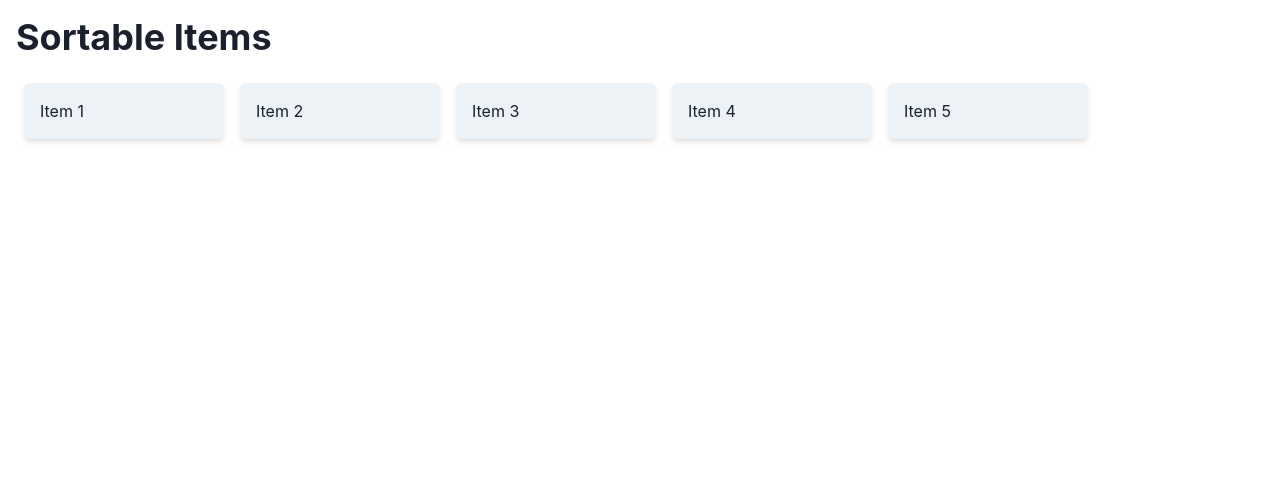
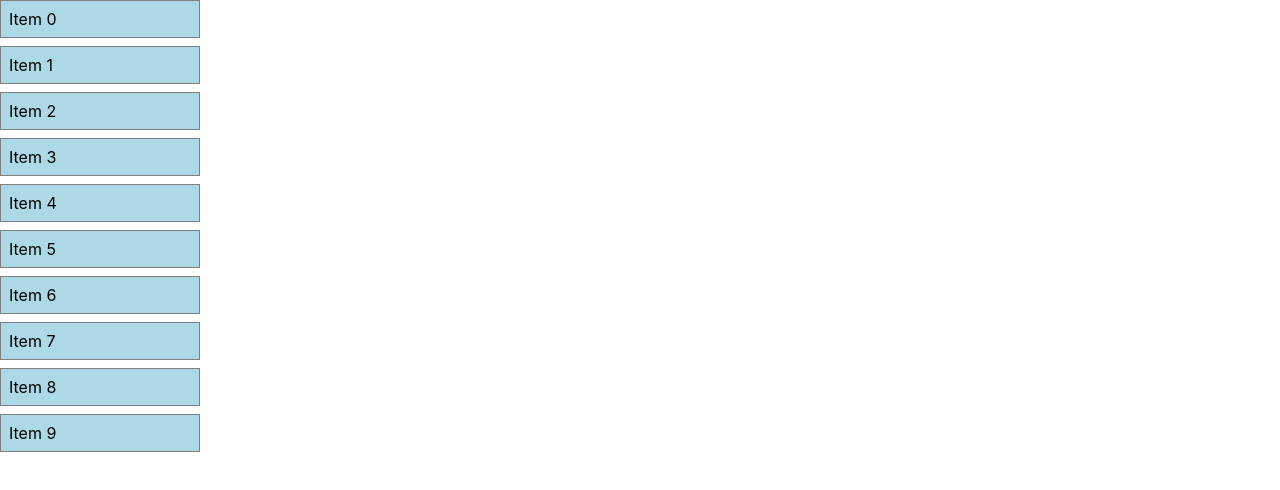
Before and after one commit to jun0222/next-various, a Next.js app: page /drag-drop-sort in a window 1280 px wide. Shown: the top 490 px of the page. Built offline with nearby package versions, Linux system fonts and the light colour scheme.

Commit message:
feature: react-beautiful-dnd strict外して動作

```diff
--- /dev/null
+++ b/components/DragDropSort/Item.tsx
@@ -0,0 +1,29 @@
+import React from 'react'
+import styled from 'styled-components'
+import { Draggable } from 'react-beautiful-dnd'
+
+const StyledItem = styled.div`
+  width: 200px;
+  border: 1px solid grey;
+  margin-bottom: 8px;
+  background-color: lightblue;
+  padding: 8px;
+`
+
+const Item = ({ item, index }) => {
+  return (
+    <Draggable draggableId={item.id} index={index}>
+      {(provided) => (
+        <StyledItem
+          ref={provided.innerRef}
+          {...provided.draggableProps}
+          {...provided.dragHandleProps}
+        >
+          {item.content}
+        </StyledItem>
+      )}
+    </Draggable>
+  )
+}
+
+export default Item
--- /dev/null
+++ b/components/DragDropSort/List.tsx
@@ -0,0 +1,14 @@
+import React from 'react'
+import Item from './Item'
+
+const List = React.memo<{ items }>(({ items }) => (
+  <>
+    {items.map((item, index: number) => (
+      <Item item={item} index={index} key={item.id} />
+    ))}
+  </>
+))
+
+List.displayName = 'List'
+
+export default List
--- a/components/DragDropSort/index.tsx
+++ b/components/DragDropSort/index.tsx
@@ -1,78 +1,64 @@
-import { useState } from 'react'
-import { Box, ChakraProvider, Flex, Heading, Text } from '@chakra-ui/react'
+import React, { useState } from 'react'
 import {
   DragDropContext,
   Droppable,
-  Draggable,
   resetServerContext,
 } from 'react-beautiful-dnd'
+import { ItemType } from './types'
+import List from './List'
 
-type Item = {
-  id: string
-  content: string
+const reorder = (
+  list: ItemType[],
+  startIndex: number,
+  endIndex: number,
+): ItemType[] => {
+  const result = Array.from(list)
+  const [removed] = result.splice(startIndex, 1)
+  result.splice(endIndex, 0, removed)
+
+  return result
 }
 
-const initialItems: Item[] = [
-  { id: '1', content: 'Item 1' },
-  { id: '2', content: 'Item 2' },
-  { id: '3', content: 'Item 3' },
-  { id: '4', content: 'Item 4' },
-  { id: '5', content: 'Item 5' },
-]
+const App = () => {
+  const initial: ItemType[] = Array.from({ length: 10 }, (v, k) => k).map(
+    (k) => {
+      return {
+        id: `id-${k}`,
+        content: `Item ${k}`,
+      }
+    },
+  )
+  const [state, setState] = useState({ items: initial })
 
-function App() {
-  resetServerContext()
-  const [items, setItems] = useState<Item[]>(initialItems)
+  const onDragEnd = (result) => {
+    if (!result.destination) {
+      return
+    }
 
-  const handleDragEnd = (result: any) => {
-    if (!result.destination) return
+    if (result.destination.index === result.source.index) {
+      return
+    }
 
-    const newItems = [...items]
-    const [reorderedItem] = newItems.splice(result.source.index, 1)
-    newItems.splice(result.destination.index, 0, reorderedItem)
+    const items = reorder(
+      state.items,
+      result.source.index,
+      result.destination.index,
+    )
 
-    setItems(newItems)
+    setState({ items })
   }
 
   return (
-    <ChakraProvider>
-      <Box p={4}>
-        <Heading mb={4}>Sortable Items</Heading>
-        <DragDropContext onDragEnd={handleDragEnd}>
-          <Droppable droppableId="items">
-            {(provided) => (
-              <Flex
-                {...provided.droppableProps}
-                ref={provided.innerRef}
-                flexWrap="wrap"
-              >
-                {items.map((item, index) => (
-                  <Draggable key={item.id} draggableId={item.id} index={index}>
-                    {(provided) => (
-                      <Box
-                        {...provided.draggableProps}
-                        {...provided.dragHandleProps}
-                        ref={provided.innerRef}
-                        bg="gray.100"
-                        p={4}
-                        m={2}
-                        borderRadius="md"
-                        boxShadow="md"
-                        cursor="grab"
-                        minWidth="200px"
-                      >
-                        <Text>{item.content}</Text>
-                      </Box>
-                    )}
-                  </Draggable>
-                ))}
-                {provided.placeholder}
-              </Flex>
-            )}
-          </Droppable>
-        </DragDropContext>
-      </Box>
-    </ChakraProvider>
+    <DragDropContext onDragEnd={onDragEnd}>
+      <Droppable droppableId="list">
+        {(provided) => (
+          <div ref={provided.innerRef} {...provided.droppableProps}>
+            <List items={state.items} />
+            {provided.placeholder}
+          </div>
+        )}
+      </Droppable>
+    </DragDropContext>
   )
 }
 
--- /dev/null
+++ b/components/DragDropSort/types.ts
@@ -0,0 +1,4 @@
+export type ItemType = {
+  id: string
+  content: string
+}
--- a/next.config.js
+++ b/next.config.js
@@ -1,6 +1,6 @@
 /** @type {import('next').NextConfig} */
 const nextConfig = {
-  reactStrictMode: true,
+  reactStrictMode: false,
   eslint: {
     dirs: ['src/components/', 'src/lib/', 'src/pages/'],
   },
--- a/package.json
+++ b/package.json
@@ -47,7 +47,8 @@
     "react-d3-tree": "^3.5.1",
     "react-dom": "^18.2.0",
     "react-error-boundary": "^4.0.11",
-    "react-hook-form": "^7.43.9"
+    "react-hook-form": "^7.43.9",
+    "styled-components": "^6.0.8"
   },
   "devDependencies": {
     "@jest/globals": "^29.6.1",
--- a/pages/drag-drop-sort.tsx
+++ b/pages/drag-drop-sort.tsx
@@ -1,3 +1,5 @@
+// 参考: https://qiita.com/kalbeekatz/items/bd9c3e8aff6117fdae42
+// reactStrictModeを外さないとエラーが出る？ https://github.com/atlassian/react-beautiful-dnd/issues/2407
 import DragDropSort from '@/components/DragDropSort'
 
 const DragDropSortPage = () => {
```
Also changed, not shown: 1 other file (tests, documents, lock files or other folders).
